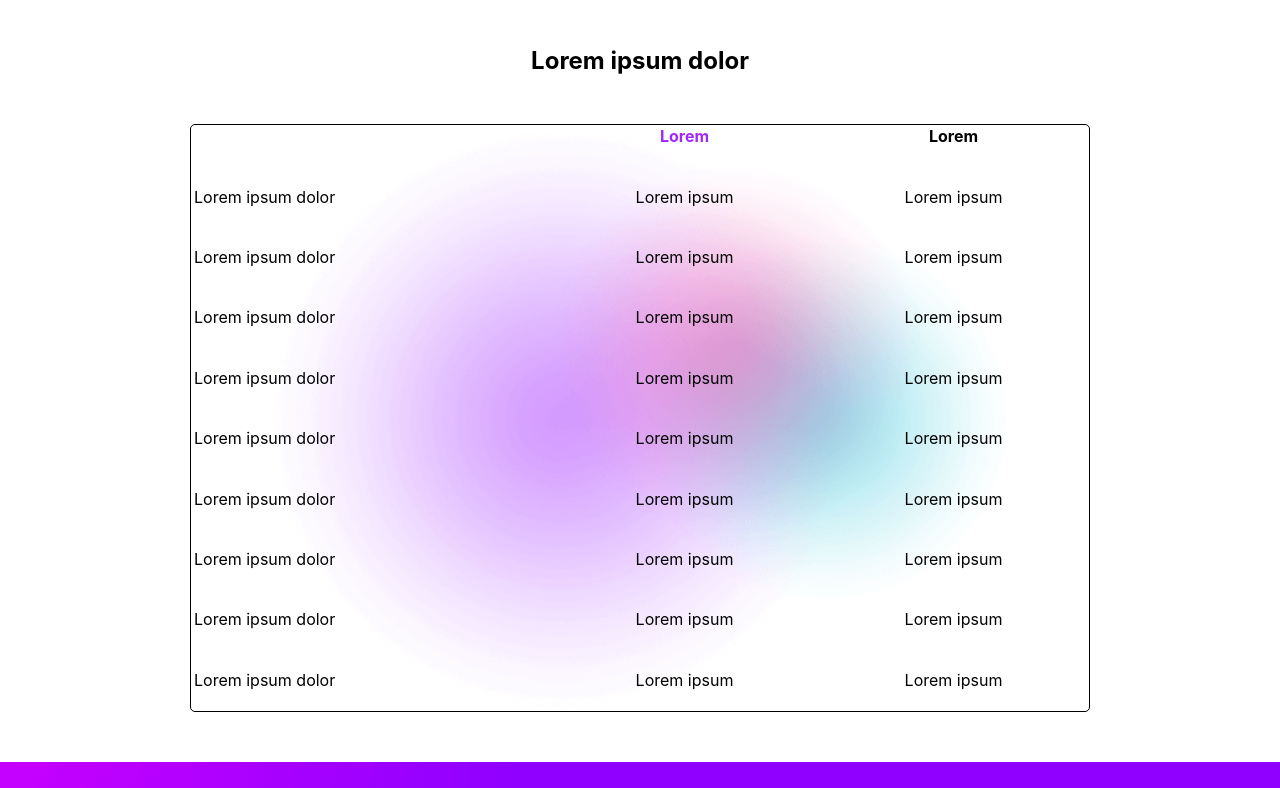
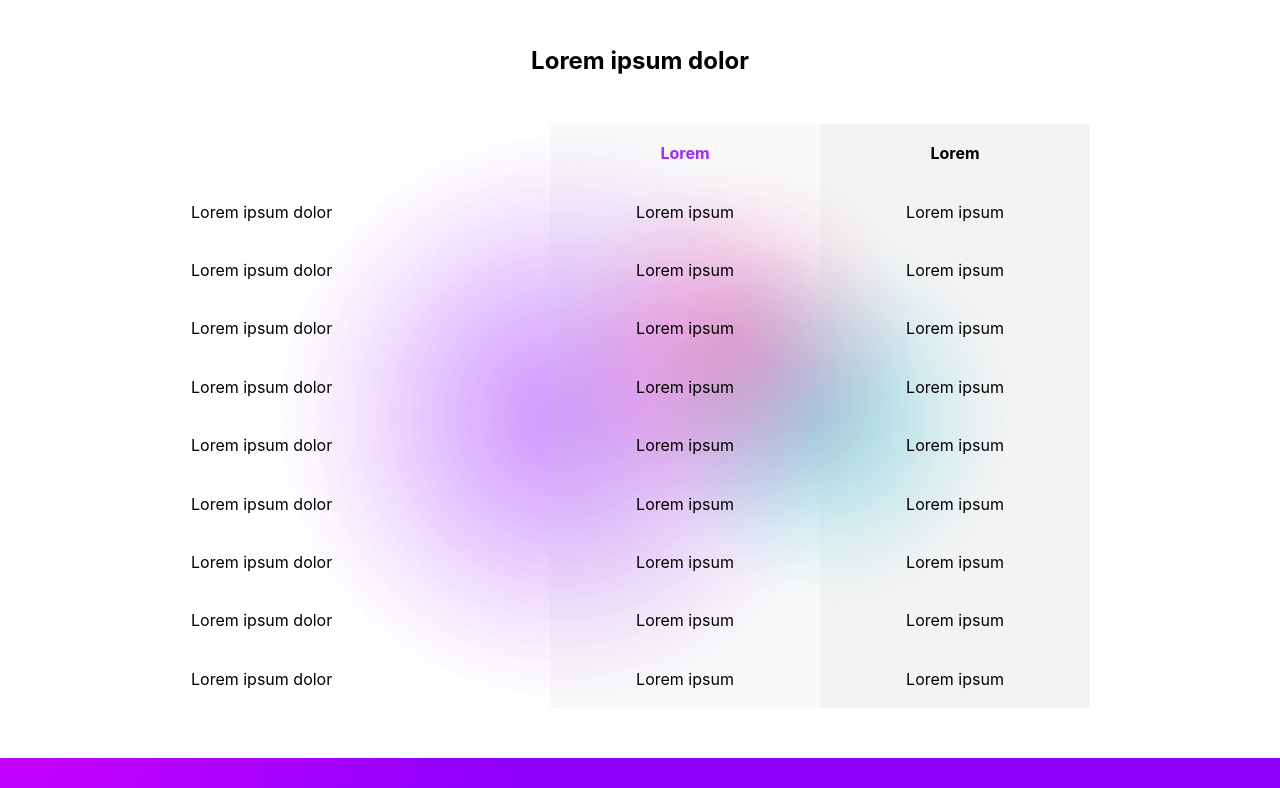
Before and after one commit to hagaital129/Codicate-Template, a plain HTML site: page index.html in a window 1280 px wide. Shown: the part 872-1660 px from the top of the page. Drawn offline with Linux system fonts and the light colour scheme.

Commit message:
style fix

```diff
--- a/blocks/cta/__contact-wrapper/cta__contact-wrapper.css
+++ b/blocks/cta/__contact-wrapper/cta__contact-wrapper.css
@@ -1,6 +1,7 @@
 .cta__contact-wrapper {
   max-width: 900px;
   margin: 0 auto;
+  position: relative;
 }
 
 @media screen and (max-width: 900px) {
--- a/blocks/cta/__contact_button/cta__contact_button.css
+++ b/blocks/cta/__contact_button/cta__contact_button.css
@@ -1,6 +1,6 @@
 .cta__contact_button {
   position: absolute;
-  right: 280px;
+  right: 180px;
   top: 170px;
   color: #a127fe;
   background-color: white;
--- a/blocks/cta/__download-order/cta__download-order.css
+++ b/blocks/cta/__download-order/cta__download-order.css
@@ -1,4 +1,4 @@
-.cta__download-order{
+.cta__download-order {
   width: 100%;
   display: grid;
   grid-template-columns: 1fr 1fr;
--- a/blocks/cta/cta.css
+++ b/blocks/cta/cta.css
@@ -1,4 +1,4 @@
-.cta{
+.cta {
   min-height: 350px;
   margin-bottom: 80px;
   min-width: 784px;
--- a/blocks/description/__table/_adjust/description__table_adjust.css
+++ b/blocks/description/__table/_adjust/description__table_adjust.css
@@ -1,3 +1,3 @@
-.description__table_adjust{
- padding: 0 0 20px;
+.description__table_adjust {
+  padding: 20px 0;
 }
--- a/blocks/description/__table/_columns/description__table_columns.css
+++ b/blocks/description/__table/_columns/description__table_columns.css
@@ -1,4 +1,6 @@
 .description__table_columns{
  width: 30%;
  padding: 20px;
+ border: none;
+ margin: 0;
 }
--- a/blocks/description/__table/_left-column/description__table_left-column.css
+++ b/blocks/description/__table/_left-column/description__table_left-column.css
@@ -1,4 +1,5 @@
 .description__table_left-column{
  width: 40%;
  text-align: left;
+ border: none;
 }
--- a/blocks/description/__table/_purple-title/description__table_puruple-title.css
+++ b/blocks/description/__table/_purple-title/description__table_puruple-title.css
@@ -1,3 +1,4 @@
-#description__table_puruple-title{
- color: #A127FE;
+#description__table_puruple-title {
+  color: #a127fe;
+  padding: 20px 0;
 }
--- a/blocks/description/__table/description__table.css
+++ b/blocks/description/__table/description__table.css
@@ -5,10 +5,11 @@
   background-position: center center;
   width: 900px;
   text-align: center;
-  border: 1px solid black;
+  border: none;
   border-radius: 5px;
   margin: 0;
   min-height: 320px;
+  border-spacing: 0;
 }
 
 @media screen and (max-width: 900px) {
--- /dev/null
+++ b/blocks/description/column_color/column_color.css
@@ -0,0 +1,10 @@
+.clear {
+}
+
+.light-blur {
+  background-color: rgba(192, 192, 192, 0.1);
+}
+
+.blur {
+  background-color: rgba(192, 192, 192, 0.2);
+}
--- a/blocks/description/description.css
+++ b/blocks/description/description.css
@@ -1,4 +1,4 @@
-.description{
+.description {
   min-width: 784px;
   margin: 50px 0;
   display: flex;
--- a/index.html
+++ b/index.html
@@ -61,6 +61,11 @@
         </p>
         <h2 class="description__table_title">Lorem ipsum dolor</h2>
         <table class="description__table">
+          <colgroup class="column_color">
+            <col class="clear" />
+            <col class="light-blur" />
+            <col class="blur" />
+          </colgroup>
           <tr>
             <th class="description__table_adjust"></th>
             <th class="description__table_adjust" id="description__table_puruple-title">Lorem</th>
--- a/pages/index.css
+++ b/pages/index.css
@@ -55,3 +55,5 @@
 @import url(../blocks/footer/__award/footer__award.css);
 @import url(../blocks/footer/__social-image/footer__social-image.css);
 @import url(../blocks/footer/__list-cell/footer__list-cell.css);
+
+@import url(../blocks/description/column_color/column_color.css);
```
Lines whose indentation alone changed are shown as unchanged.
